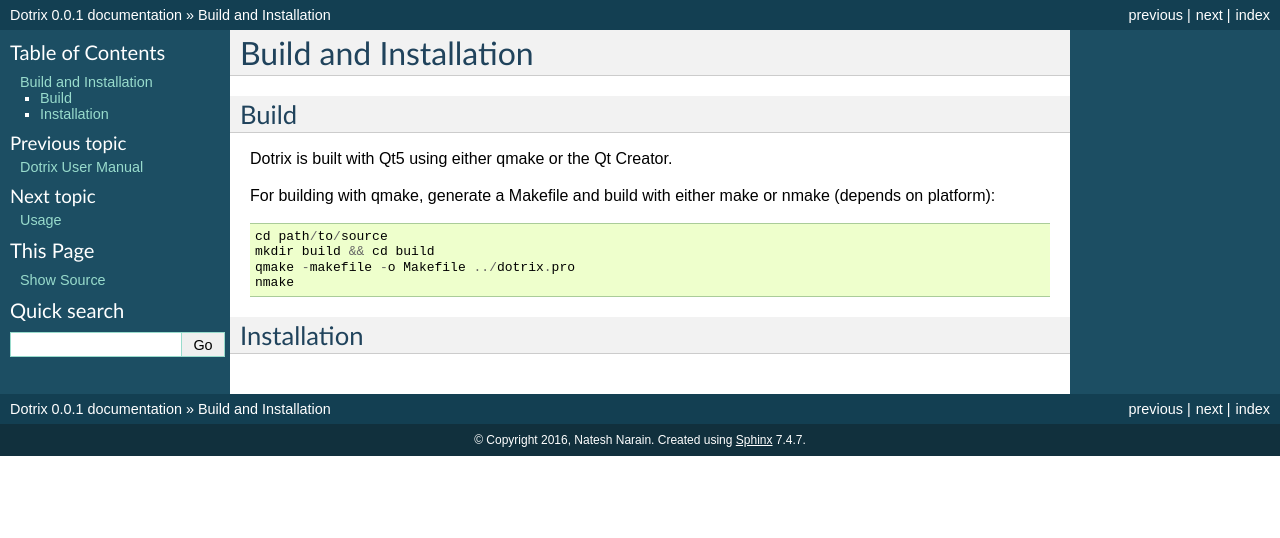
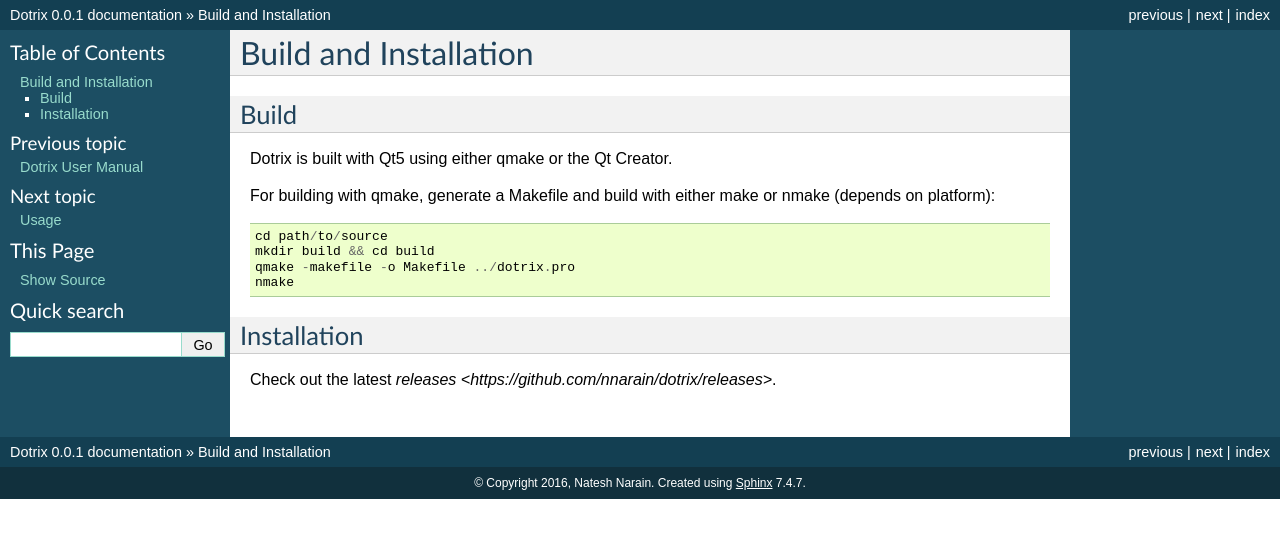
Before and after one commit to nnarain/dotrix, a Sphinx documentation site: the page built from docs/installation.rst, in a window 1280 px wide. Shown: the top 538 px of the page. Built offline with Sphinx 7.4.7, drawn with Linux system fonts in a browser that asks for light colours.

Commit message:
added some pages

```diff
--- a/docs/installation.rst
+++ b/docs/installation.rst
@@ -15,3 +15,5 @@ For building with qmake, generate a Makefile and build with either make or nmake
 
 Installation
 ------------
+
+Check out the latest `releases <https://github.com/nnarain/dotrix/releases>`.
```
